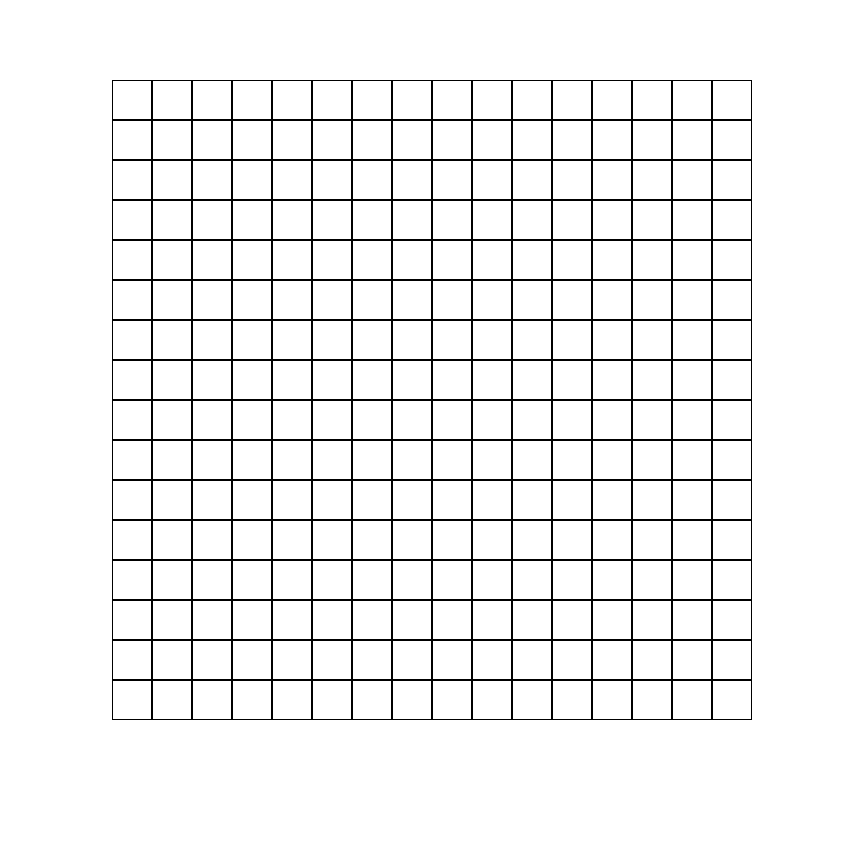
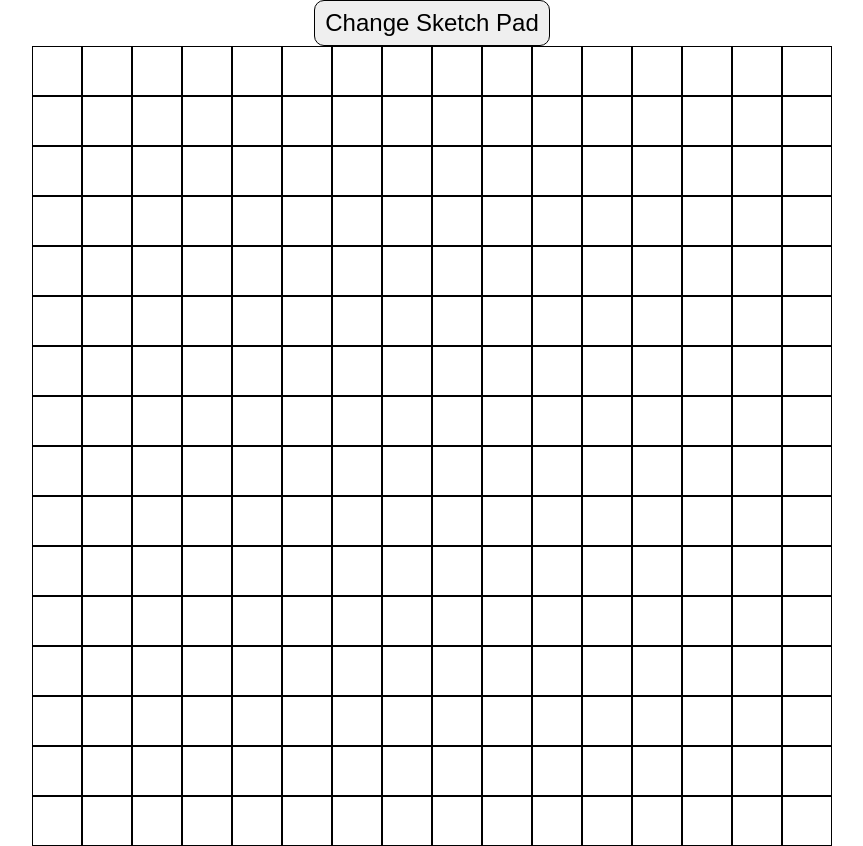
Before and after one commit to Apatheial/project-etch-a-sketch, a plain HTML site: page index.html in a window 1280 px wide. Shown: the whole page, without its empty margins (208-1071 px from the left). Before the commit the page ends 800 px from the top, so only its background shows below. Drawn offline with Linux system fonts and the light colour scheme.

Commit message:
feat: complete the script for the Sketch Pad
Added a function to calculate the number of
squares for the sketch pad. Added a function to
remove the previous sketch pad and a function to
create a new one.

Added a button with a prompt to get the number of
squares for the new sketch pad and create it.

```diff
--- a/index.html
+++ b/index.html
@@ -8,6 +8,7 @@
         <title>Project: Etch-a-Sketch</title>
     </head>
     <body class="flex">
+        <button id="btn-sketch-pad">Change Sketch Pad</button>
         <section id="main" class="flex">
 
         </section>
--- a/script.js
+++ b/script.js
@@ -1,11 +1,57 @@
 const main = document.querySelector("#main");
 
-for (let i = 0; i < 256; i++) {
-    const squareDiv = document.createElement("div");
-    squareDiv.setAttribute("class", "square-div");
-    squareDiv.addEventListener("mouseover", () => {
-        squareDiv.classList.toggle("mouseover-div");
-    })
+const calculateSquares = (squaresNumber) => {
+    const MAX_WIDTH = 800;
+    let totalSquare;
+    let squareSize;
 
-    main.appendChild(squareDiv)
+    if (squaresNumber < 4) {
+        totalSquare = 16 * 16;
+        squareSize = MAX_WIDTH / 16;
+        return {totalSquare, squareSize};
+    }
+
+    if (squaresNumber > 100) {
+        totalSquare = 100 * 100;
+        squareSize = MAX_WIDTH / 100;
+        return {totalSquare, squareSize};
+    }
+
+    totalSquare = squaresNumber * squaresNumber;
+    squareSize = MAX_WIDTH / squaresNumber;
+    return {totalSquare, squareSize};
 }
+
+const createSketchPad = (squaresNumber = 16) => {
+    const {totalSquare, squareSize} = calculateSquares(squaresNumber);
+    removeSketchPad();
+
+    for (let i = 0; i < totalSquare; i++) {
+        const squareDiv = document.createElement("div");
+        squareDiv.setAttribute("class", "square-div");
+        squareDiv.style.width = `${squareSize}px`;
+        squareDiv.style.height = `${squareSize}px`;
+        main.appendChild(squareDiv)
+    }
+}
+
+const removeSketchPad = () => {
+    while (main.firstChild) {
+        main.removeChild(main.lastChild);
+    }
+}
+
+main.addEventListener("mouseover", (element) => {
+    if (element.target.classList.contains("square-div")) {
+        element.target.classList.add("mouseover-div");
+    }
+})
+
+const button = document.querySelector("#btn-sketch-pad");
+
+button.addEventListener("click", () => {
+    const squareNumber = parseInt(prompt("Enter the number of square per side (MAX = 100):"));
+    isNaN(squareNumber) ? createSketchPad() : createSketchPad(squareNumber);
+})
+
+createSketchPad();
--- a/styles.css
+++ b/styles.css
@@ -14,21 +14,34 @@
 body {
     height: 100vh;
     width: 100%;
-    justify-content: center;
+    justify-content: space-evenly;
     align-items: center;
+    flex-direction: column;
 }
 
 #main {
-    width: 640px;
+    width: 800px;
     flex-wrap: wrap;
 }
 
 .square-div {
-    height: 40px;
-    width: 40px;
     border: 1px solid black;
 }
 
 .mouseover-div {
     background-color: rgb(63, 63, 63);
 }
+
+button {
+    font-size: 24px;
+    padding: 8px 10px;
+    border: 1px solid black;
+    border-radius: 10px;
+    cursor: pointer;
+}
+
+button:active {
+    background-color: rgb(63, 63, 63);
+    border: 1px solid white;
+    color: white;
+}
```
